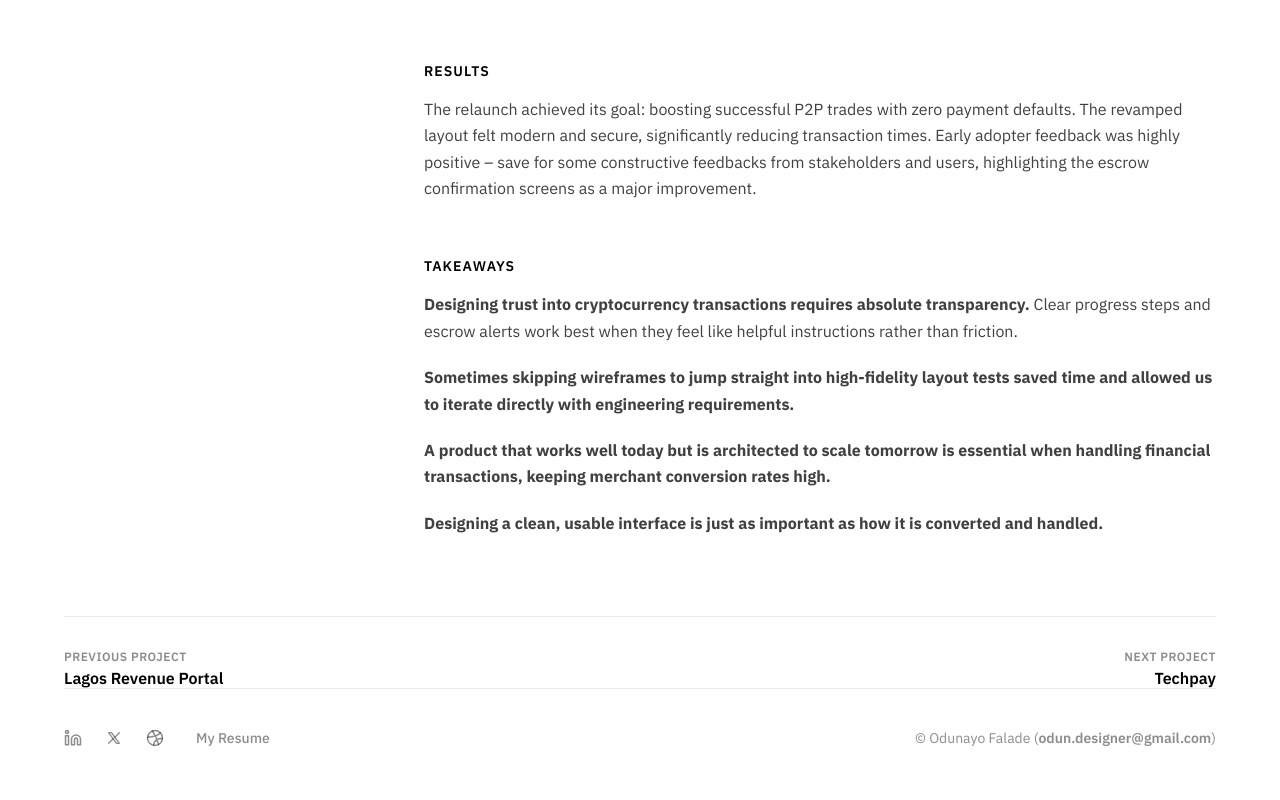
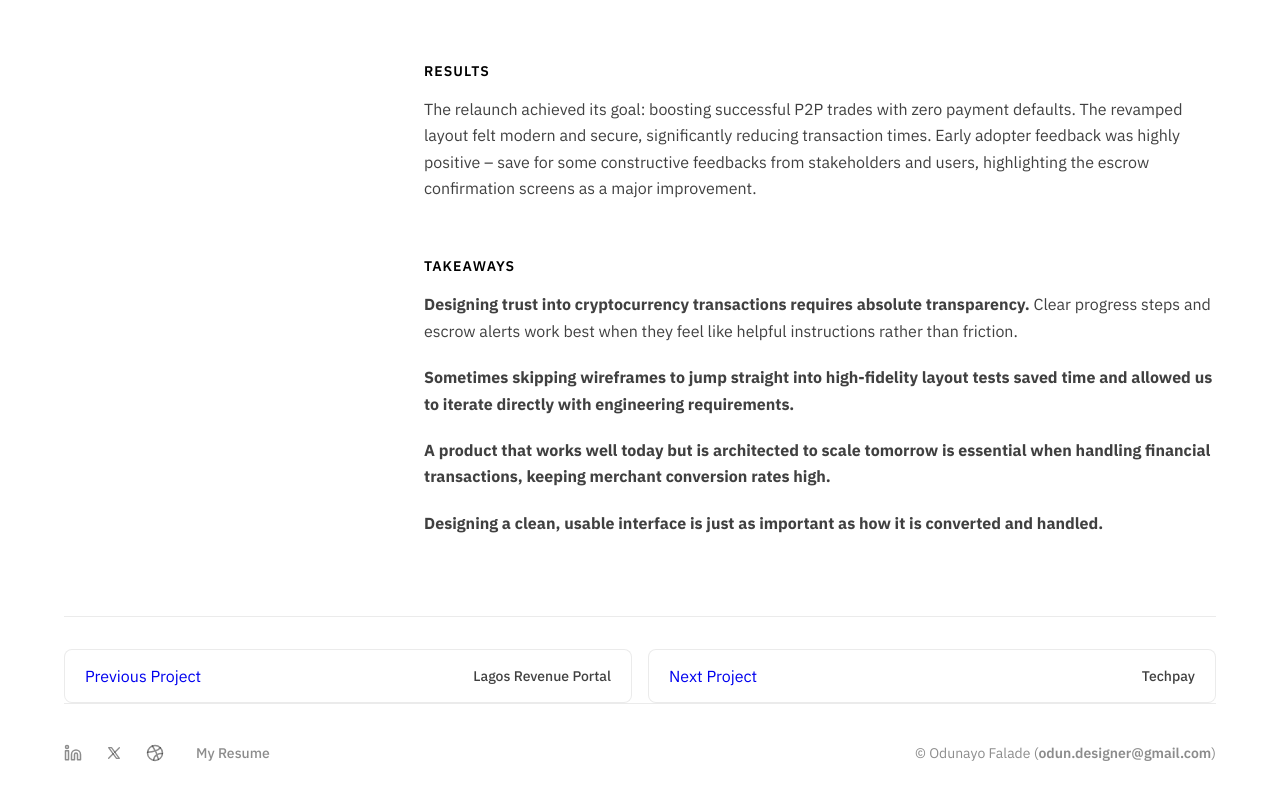
Before and after one commit to AniFUD/portfolio-project, a React (Vite) app: page /selected-work/xnd in a window 1280 px wide. Shown: the part 4185-4985 px from the top of the page. Built offline with nearby package versions, Linux system fonts and the light colour scheme.

Commit message:
auto-sync: modifications on 2026-07-13 16:47:28

```diff
--- a/src/index.css
+++ b/src/index.css
@@ -1006,50 +1006,67 @@ body {
 
 /* Bottom Case Study Navigation */
 .case-study-nav {
-  margin-top: 48px;
+  margin-top: 64px;
   padding-top: 32px;
   border-top: 1px solid var(--border-color);
   display: flex;
+  gap: 16px;
+}
+
+.case-study-nav-btn {
+  flex: 1;
+  display: flex;
+  align-items: center;
+  text-decoration: none;
+  background: var(--bg-secondary);
+  border: 1px solid var(--border-color);
+  border-radius: 8px;
+  padding: 16px 20px;
+  transition: all 0.25s cubic-bezier(0.4, 0, 0.2, 1);
+}
+
+.case-study-nav-btn:hover {
+  background: var(--border-color);
+  border-color: var(--text-tertiary);
+}
+
+.case-study-nav-btn.prev {
   justify-content: space-between;
 }
 
-.case-study-nav-btn {
-  display: flex;
-  flex-direction: column;
-  text-decoration: none;
-  color: inherit;
-  max-width: 45%;
-}
-
-.case-study-nav-btn.prev {
-  align-items: flex-start;
-}
-
 .case-study-nav-btn.next {
-  align-items: flex-end;
-  text-align: right;
-}
-
-.case-study-nav-lbl {
-  font-family: var(--font-sans);
-  font-size: 12px;
-  font-weight: 600;
-  text-transform: uppercase;
+  justify-content: space-between;
+  flex-direction: row;
+}
+
+.case-study-nav-arrow {
+  display: flex;
+  align-items: center;
+  justify-content: center;
   color: var(--text-tertiary);
-  margin-bottom: 4px;
-  letter-spacing: 0.5px;
+  transition: transform 0.2s ease, color 0.2s ease;
+}
+
+.case-study-nav-btn.prev:hover .case-study-nav-arrow {
+  transform: translateX(-4px);
+  color: var(--text-primary);
+}
+
+.case-study-nav-btn.next:hover .case-study-nav-arrow {
+  transform: translateX(4px);
+  color: var(--text-primary);
 }
 
 .case-study-nav-title {
   font-family: var(--font-sans);
-  font-size: 16px;
-  font-weight: 600;
-  color: var(--text-primary);
+  font-size: 14px;
+  font-weight: 500;
+  color: var(--text-secondary);
   transition: color 0.2s ease;
 }
 
 .case-study-nav-btn:hover .case-study-nav-title {
-  color: var(--accent);
+  color: var(--text-primary);
 }
 
 /* Animation utilities */
```
